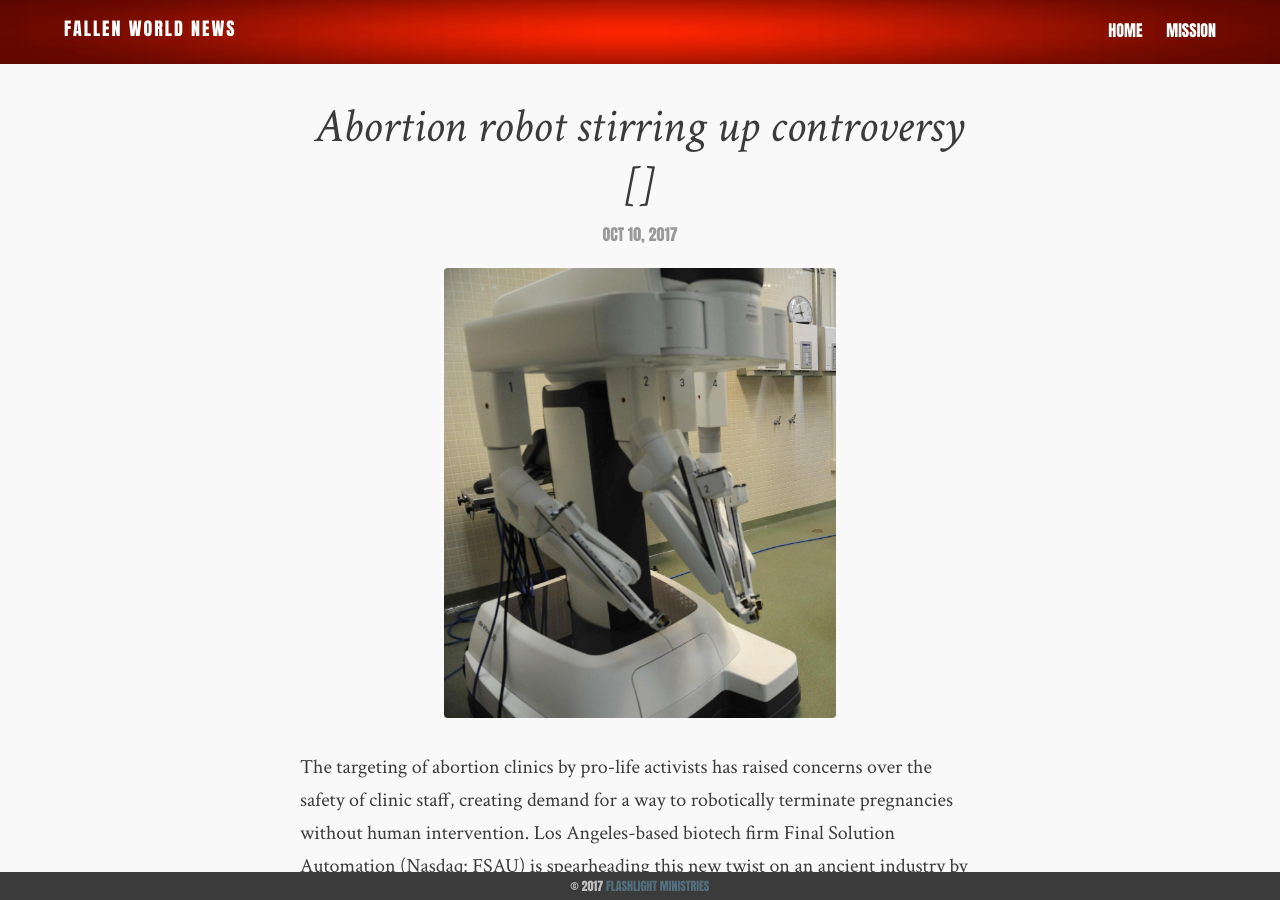
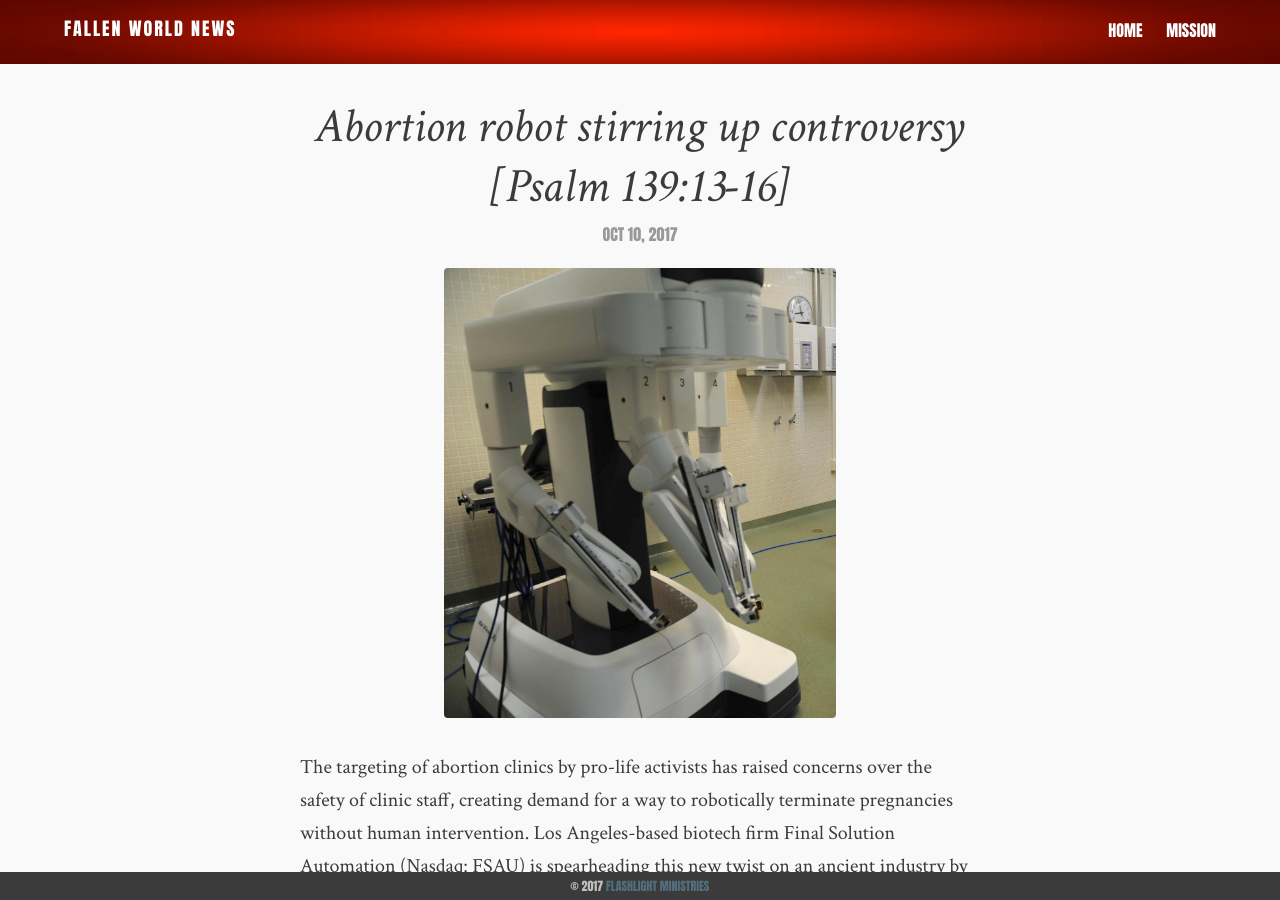
Before and after one commit to flashlightministries/oilforlight, a Jekyll site: the page built from _posts/2017-10-10-abortion-robots.md, in a window 1280 px wide and 900 px high. Built offline with Jekyll 4.4.1, drawn with Linux system fonts in a browser that asks for light colours; comment, search, counter and statistics services are not loaded.

Commit message:
Update post.html

```diff
--- a/_layouts/post.html
+++ b/_layouts/post.html
@@ -8,7 +8,7 @@
   <article class="wrap post">
     <header class="post-header">
       <hgroup>
-        <h1>{{page.title}} [{{ post.passage }}]</h1>
+        <h1>{{page.title}} [{{ page.passage }}]</h1>
         <p class="small">
           <!-- <span class="author">By {{page.author}}</span> -->
           <span class="date">{{page.date | date: "%b %d, %Y" }}</span>
```
